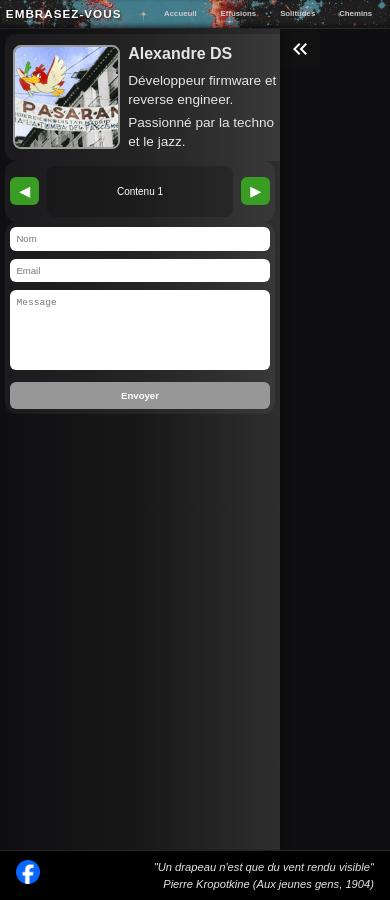
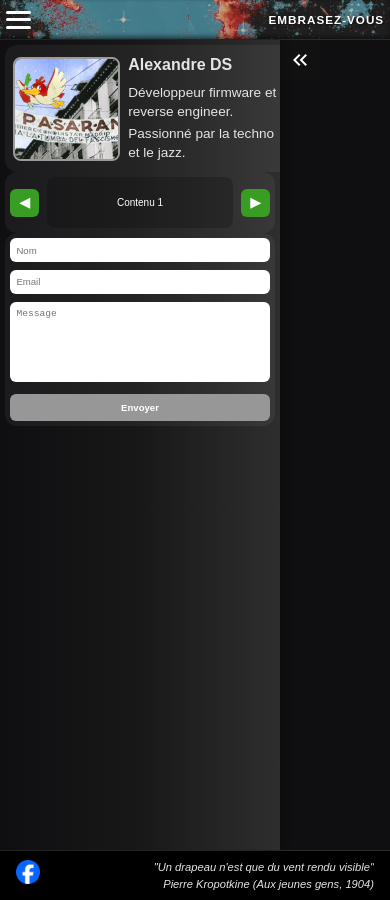
Before and after one commit to anarticho/anarticho.github.io, a Jekyll site: the page built from index.md, in a window 390 px wide. Built offline with Jekyll 4.4.1, drawn with Linux system fonts in a browser that asks for light colours.

Commit message:
Terminé le header :)

```diff
--- a/_includes/header.html
+++ b/_includes/header.html
@@ -1,11 +1,28 @@
 <header class="site-header">
   <div class="header-inner">
+    <!-- Burger menu pour mobile -->
+    <button class="burger" id="burger">
+      <span></span>
+      <span></span>
+      <span></span>
+    </button>
+    <!-- Titre -->
     <span class="brand-name">{{ site.title }}</span>
-    <nav class="site-nav">
-      <a href="{{ '/home' | relative_url }}">Accueuil</a>
-      <a href="{{ '/humeur' | relative_url }}">Effusions</a>
-      <a href="{{ '/solitudes' | relative_url }}">Solitudes</a>
-      <a href="{{ '/chemins' | relative_url }}">Chemins</a>
-    </nav>
   </div>
+  <!-- Navigation principale -->
+  <nav class="site-nav" id="site-nav">
+    <a href="{{ '/' | relative_url }}">Acueuil</a>
+    <a href="{{ '/humeur' | relative_url }}">Effusions</a>
+    <a href="{{ '/solitudes' | relative_url }}">Solitudes</a>
+    <a href="{{ '/chemins' | relative_url }}">Anarchives</a>
+  </nav>
 </header>
+<script>
+  const burger = document.getElementById('burger');
+  const nav = document.getElementById('site-nav');
+
+  burger.addEventListener('click', () => {
+    nav.classList.toggle('active');
+    burger.classList.toggle('active');
+  });
+</script>
--- a/_layouts/default.html
+++ b/_layouts/default.html
@@ -1,4 +1,5 @@
 <!DOCTYPE html>
+<meta name="viewport" content="width=device-width, initial-scale=1.0">
 <html lang="fr">
 <head>
     <meta charset="UTF-8">
--- a/assets/css/layout/header.css
+++ b/assets/css/layout/header.css
@@ -1,3 +1,4 @@
+/* Paramètres généraux du header */
 .site-header {
   background-color: #000;
   background-image: url("/assets/img/banner.webp");
@@ -13,7 +14,10 @@
   border-bottom: 1px solid #2a2a2f;
   box-shadow: inset 0 -2px 5px rgba(0,0,0,0.5);
 }
+@media (max-width: 768px) { .site-header { min-height: 7.5vw; }}
+@media (max-width: 480px) { .site-header { min-height: 10vw; }}
 
+/* Pour aligner le contenu */
 .header-inner {
   width: 100%;
   margin: 0 1.5vw;
@@ -23,59 +27,126 @@
   align-items: center;
 }
 
+/* Paramètres pour le titre */
 .brand-name {
   font-size: 3vw;
   font-weight: 700;
   color: white;
   letter-spacing: 1px;
-  text-transform: uppercase;                  /* optionnel : met en majuscule */
-  text-shadow: 1px 1px 3px rgba(0,0,0,0.7);  /* un petit effet pour ressortir sur le fond */
+  text-transform: uppercase;
+  text-shadow: 1px 1px 3px rgba(0,0,0,0.7);
 }
+@media (max-width: 768px) { .brand-name { font-size: 1vw; }}
+@media (max-width: 480px) { .brand-name { font-size: 3vw; }}
 
+/* Navigation sur les différentes pages */
 .site-nav {
   display: flex;
   font-size: 1.2vw;
   gap: 1.5rem;
   align-items: center;
 }
-
 .site-nav a {
   text-decoration: none;
   color: #ccc;
-  padding: 0.5rem 0.75rem;                    /* un peu de padding pour "respirer" */
-  border-radius: 5px;                          /* coins arrondis pour un style plus moderne */
+  padding: 0.5rem 0.75rem;
+  border-radius: 5px;
   transition: all 0.2s ease;
 }
-
 .site-nav a:hover {
   color: white;
-  background-color: rgba(255,255,255,0.1);    /* effet léger au survol */
-  transform: translateY(-2px);                /* petite animation pour le hover */
+  background-color: rgba(255,255,255,0.1);
+  transform: translateY(-2px);
 }
 
-/* Logo à droite */
-.site-logo {
-  height: 50px;                               /* ajuster selon ton image */
-  object-fit: contain;
+/* Burger menu */
+.burger {
+  display: none;
+  flex-direction: column;
+  justify-content: space-between;
+  width: 25px;
+  height: 18px;
+  background: none;
+  border: none;
+  cursor: pointer;
+  padding: 0;
+  z-index: 1001; /* devant le menu */
 }
 
+.burger span {
+  display: block;
+  height: 3px;
+  width: 100%;
+  background-color: white;
+  border-radius: 2px;
+  transition: all 0.3s ease;
+}
+
+/* Menu drawer mobile */
 @media (max-width: 768px) {
-  .brand-name {
-    font-size: 1vw;
+  .burger {
+    display: flex;
   }
 
+  /* Cache la navigation par défaut */
   .site-nav {
+    position: fixed;
+    top: 10vw;
+    left: -250px;
+    background-color: rgba(0,0,0,0.8); /* semi-transparent si image trop claire */
+    background-blend-mode: darken;
+    background-image: url('/assets/img/header_menu.webp'); /* ton image ici */
+
+    background-size: cover;       /* couvre tout le menu */
+    background-position: center;  /* centrée */
+    background-repeat: no-repeat; /* pas de répétition */
+
+    padding: 1rem;
+    display: flex;
+    flex-direction: column;
+    gap: 1rem;
+    border-radius: 0 10px 10px 0;
+    min-width: max-content;
+    transition: left 0.3s ease;
+    z-index: 1000;
+    max-height: 90vh;
+    overflow-y: auto;
+  }
+
+  .site-nav a {
+    color: #fff; /* plus lisible sur image */
+    text-shadow: 0 0 5px rgba(0,0,0,0.7); /* pour faire ressortir le texte */
+    text-decoration: none;
+    font-size: 1.2rem;
+    padding: 0.5rem 1rem;
+    border-radius: 5px;
+    transition: all 0.2s ease;
+  }
+
+  .site-nav a:hover {
+    background-color: rgba(255,255,255,0.2); /* léger contraste au hover */
+    transform: translateX(3px); /* petit effet slide */
+  }
+
+  /* Quand le menu est ouvert */
+  .site-nav.active {
+    left: 0; /* glisse depuis la gauche */
+  }
+
+  /* Animation burger en croix */
+  .burger.active span:nth-child(1) {
+    transform: rotate(45deg) translate(5px, 5px);
+  }
+  .burger.active span:nth-child(2) {
+    opacity: 0;
+  }
+  .burger.active span:nth-child(3) {
+    transform: rotate(-45deg) translate(5px, -5px);
+  }
+
+  /* Header : titre à droite */
+  .header-inner {
+    justify-content: space-between;
+    position: relative;
   }
 }
-
-@media (max-width: 480px) {
-  .brand-name {
-    font-size: 3vw;
-  }
-
-  .site-nav {
-    font-size: 2vw;
-    font-weight: 700;
-    gap: 0.0rem;
-  }
-}
--- a/index.md
+++ b/index.md
@@ -3,7 +3,6 @@
 title: Accueil
 lang: fr
 ---
-<meta name="viewport" content="width=device-width, initial-scale=1.0">
 <link href="https://fonts.googleapis.com/icon?family=Material+Icons" rel="stylesheet">
 
 <div class="wrapper side-panel-open">
```
Also changed, not shown: assets/img/header_menu.webp (added).
